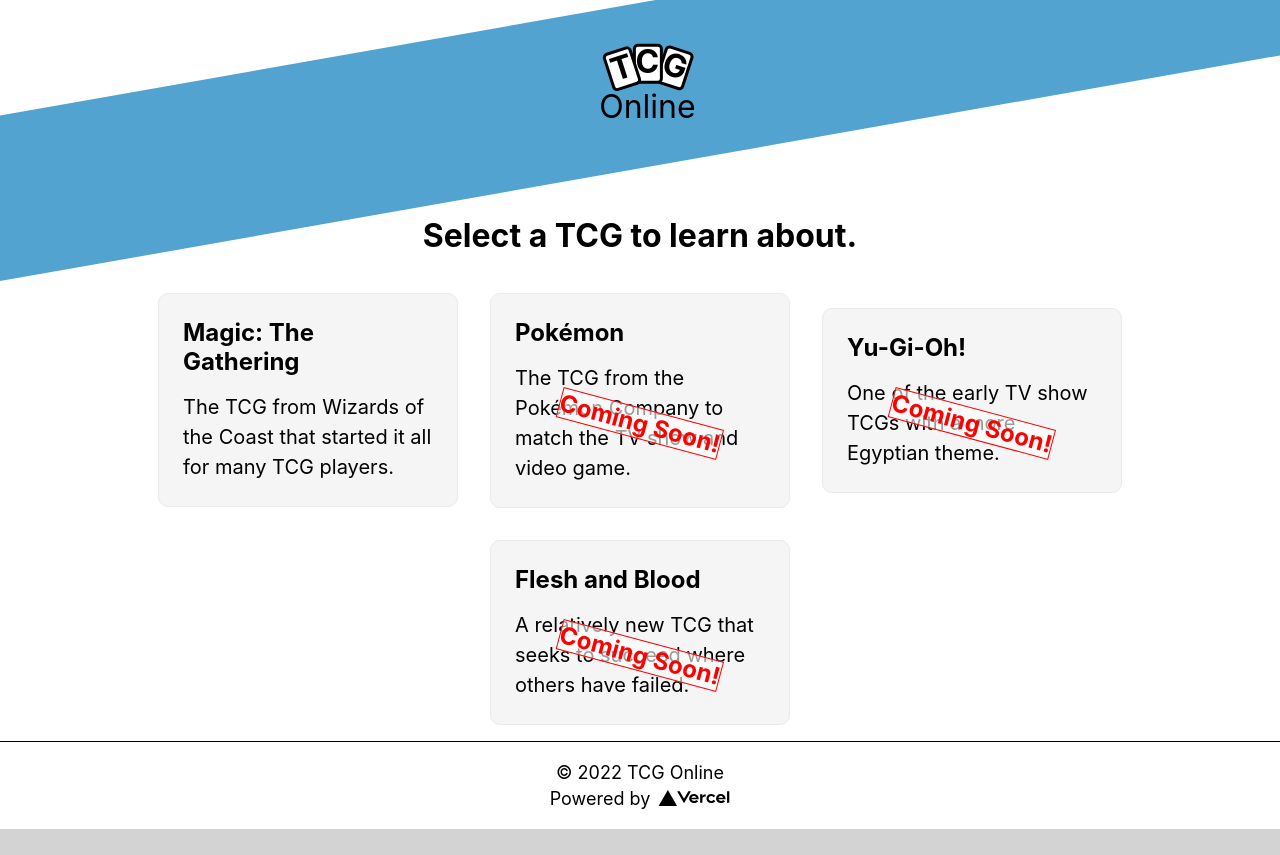
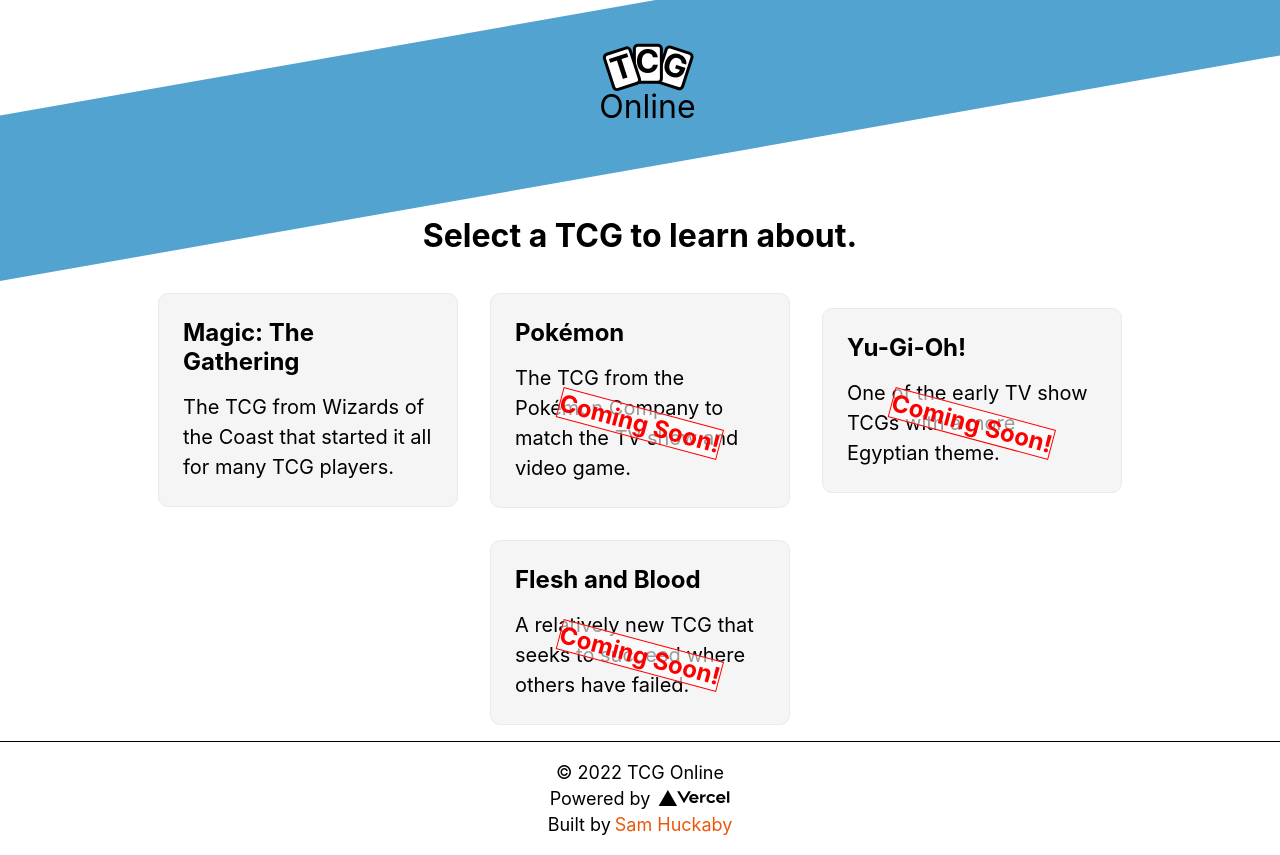
Before and after one commit to sam-huckaby/tcg-online, a Next.js app: page /learn in a window 1280 px wide. Before the commit the page ends 829 px from the top, so only its background shows below. Built offline with nearby package versions, Linux system fonts and the light colour scheme.

Commit message:
[FEATURE] Add the Built By Sam Huckaby tag

```diff
--- a/components/common/miniFooter.component.js
+++ b/components/common/miniFooter.component.js
@@ -15,7 +15,8 @@
 
         return (
             <div className={styles['footer-container']}>
-                <span className={styles.copyright}>&copy; {thisYear} TCG Online</span>
+                <div className={styles.copyright}>&copy; {thisYear} TCG Online</div>
+                <div className={styles.vercel}>
                     <a
                         href="https://vercel.com?utm_source=create-next-app&utm_medium=default-template&utm_campaign=create-next-app"
                         target="_blank"
@@ -27,6 +28,10 @@
                         </span>
                     </a>
                 </div>
+                <div className={styles['samhuckaby-container']}>
+                    <span className={styles['built-by']}>Built by</span><a href="https://samhuckaby.com/" target="_blank" className={styles['sam-huckaby-logo']}>Sam Huckaby</a>
+                </div>
+            </div>
 
         );
     }
--- a/styles/common/miniFooter.module.scss
+++ b/styles/common/miniFooter.module.scss
@@ -5,14 +5,18 @@
     font-size: 18px;
     padding: 20px;
     border-top: 1px solid black;
+    display: flex;
+    flex-direction: column;
+    justify-content: center;
+    align-items: center;
 
     @media (prefers-color-scheme: dark) {
         border-top: 1px solid whitesmoke;
     }
 
-    .copyright {
+    .copyright,
+    .vercel {
         margin-bottom: 5px;
-        display: inline-block;
     }
 
     .logo {
@@ -26,4 +30,17 @@
         align-items: center;
         flex-grow: 1;
     }
+
+    .samhuckaby-container {
+        display: flex;
+        flex-direction: row;
+
+        .built-by {
+            padding-right: 4px;
+        }
+
+        .sam-huckaby-logo {
+            color: rgb(234, 88, 12);
+        }
+    }
 }
```
Lines whose indentation alone changed are shown as unchanged.
